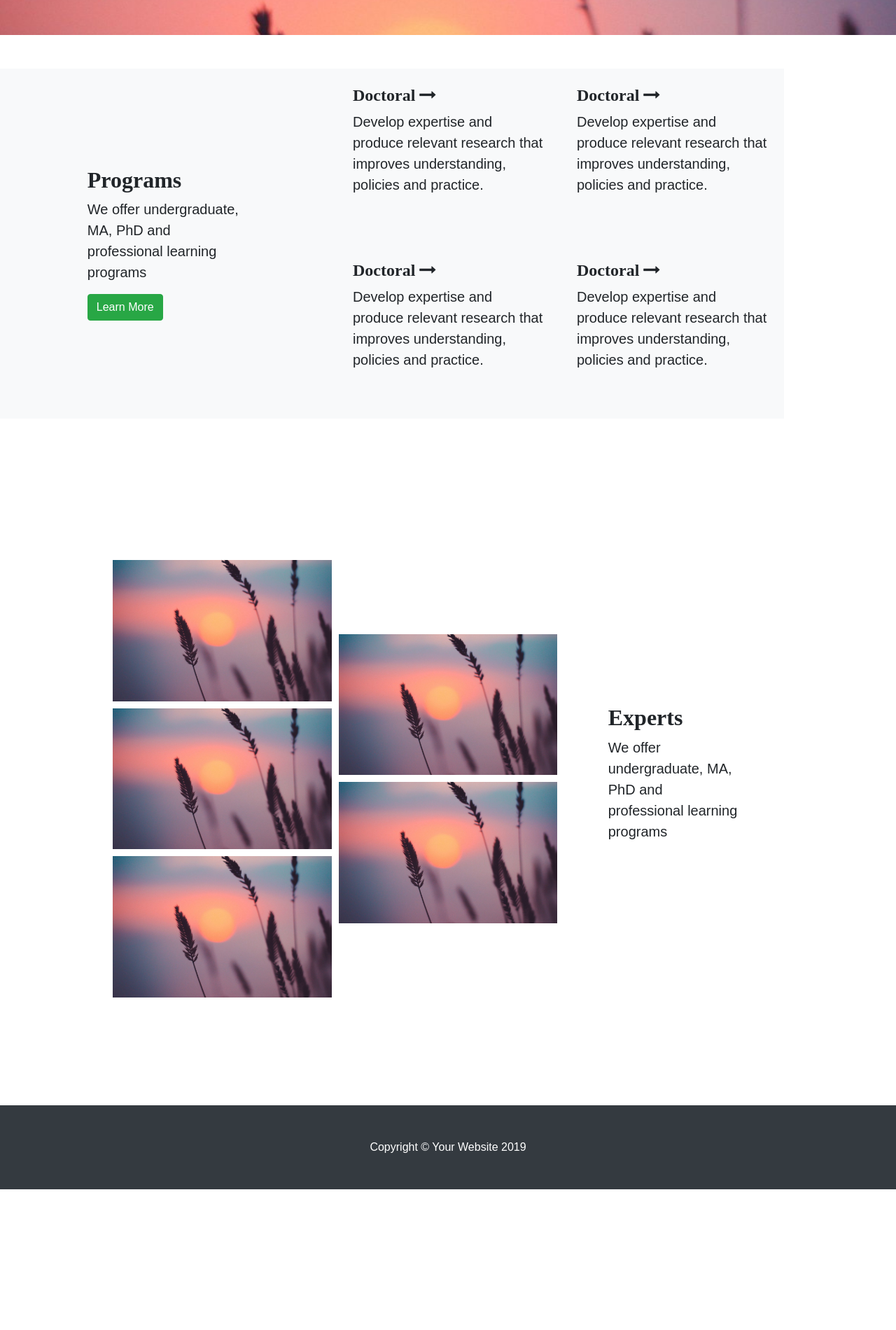
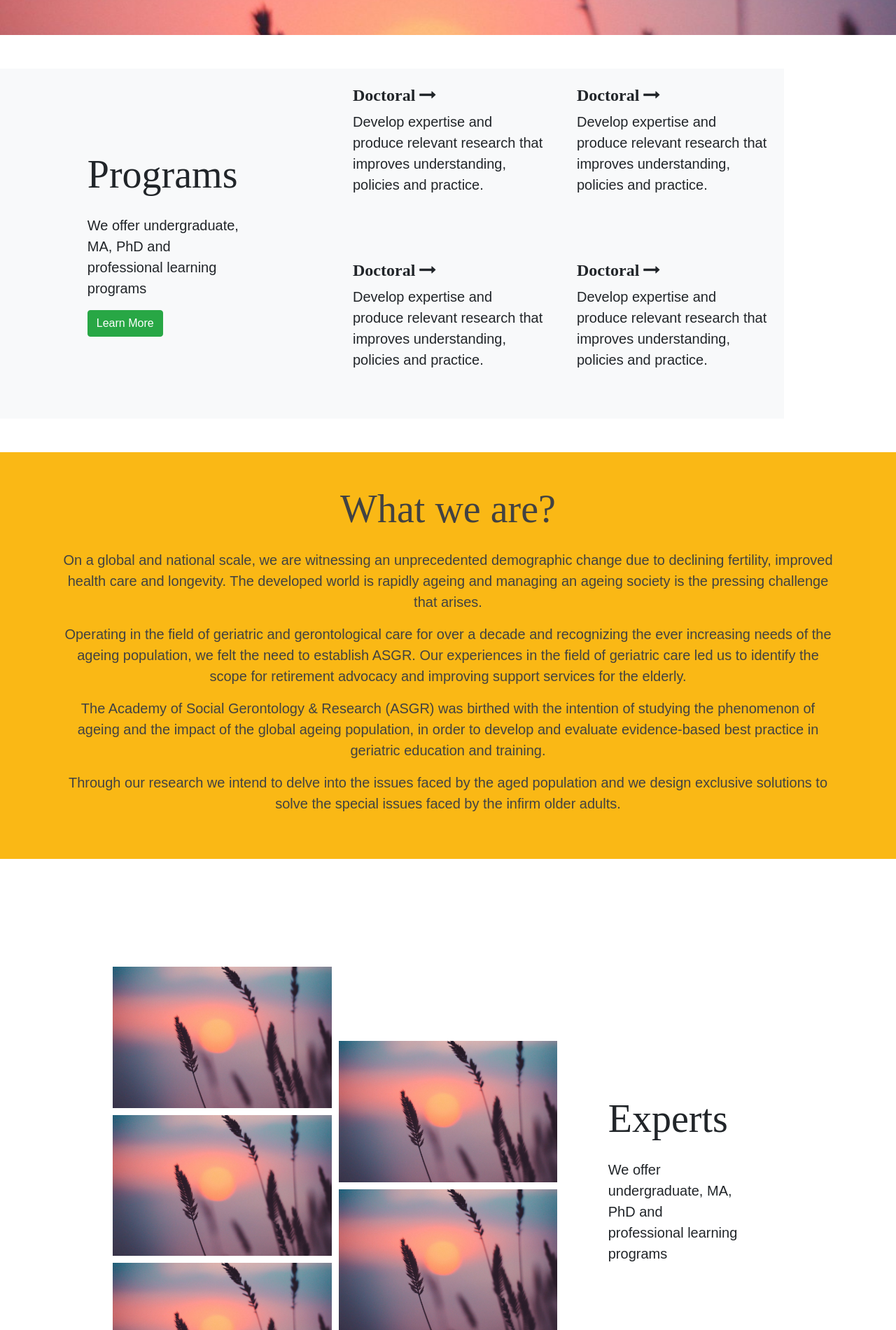
Before and after one commit to ic-Solutions/agsr-static, a Jekyll site: the page built from index.html, in a window 1280 px wide. Shown: the part 429-2329 px from the top of the page at 70% size. Built offline with Jekyll 4.4.1, drawn with Linux system fonts in a browser that asks for light colours; nearby versions of some CDN libraries; some web fonts are replaced; before the commit the page ends 2128 px from its top, so only the background shows below that.

Commit message:
add what we are section

```diff
--- a/assets/css/_sass/homepage.scss
+++ b/assets/css/_sass/homepage.scss
@@ -38,6 +38,10 @@
     grid-row: 1/3;
     display: grid;
     grid-template-columns: repeat(5, 1fr);
+    @include media-query($on-laptop) {
+      display: block;
+      padding: 0 !important;
+    }
     .program-head-card-content {
       align-self: center;
       grid-column: 2/5;
@@ -97,6 +101,9 @@
     grid-row: 2/8;
     display: grid;
     grid-template-columns: repeat(5, 1fr);
+    @include media-query($on-laptop) {
+      display: block;
+    }
     .experts-head-content {
       align-self: center;
       grid-column: 2/5;
@@ -113,7 +120,7 @@
     }
     p {
       position: absolute;
-      top: 10%;
+      top: 20%;
       left: 10%;
       opacity: 0;
       transition: all 0.3s;
@@ -126,6 +133,13 @@
       p {
         opacity: 1;
       }
+    }
+  }
+
+  .experts-head-card,
+  .image {
+    @include media-query($on-laptop) {
+      margin-bottom: 1em;
     }
   }
 
--- a/assets/css/_sass/style.scss
+++ b/assets/css/_sass/style.scss
@@ -30,3 +30,11 @@ a.nostyle {
     text-decoration: none;
   }
 }
+
+.bg-yellow {
+  background-color: $yellow;
+}
+
+.grey {
+  color: $grey;
+}
--- a/assets/css/main.scss
+++ b/assets/css/main.scss
@@ -15,6 +15,8 @@ $content-width: 1000px;
 $on-palm: 600px;
 $on-laptop: 800px;
 
+$yellow: #fab815;
+$grey: #424242;
 // Use media queries like this:
 // @include media-query($on-palm) {
 //     .wrapper {
--- a/index.html
+++ b/index.html
@@ -28,7 +28,7 @@ layout: default
 <section class="programs py-5">
   <div class="program-head-card bg-light p-5">
     <div class="program-head-card-content">
-      <h2>Programs</h2>
+      <h2 class="display-4 pb-3">Programs</h2>
       <p class="lead">
         We offer undergraduate, MA, PhD and professional learning programs
       </p>
@@ -88,10 +88,44 @@ layout: default
   </a>
 </section>
 
+<section class="what-we-are bg-yellow py-5">
+  <div class="container">
+    <div class="row">
+      <div class="col-md-12 grey text-center">
+        <h2 class="display-4 pb-3">What we are?</h2>
+        <p class="lead">
+          On a global and national scale, we are witnessing an unprecedented
+          demographic change due to declining fertility, improved health care
+          and longevity. The developed world is rapidly ageing and managing an
+          ageing society is the pressing challenge that arises.
+        </p>
+        <p class="lead">
+          Operating in the field of geriatric and gerontological care for over a
+          decade and recognizing the ever increasing needs of the ageing
+          population, we felt the need to establish ASGR. Our experiences in the
+          field of geriatric care led us to identify the scope for retirement
+          advocacy and improving support services for the elderly.
+        </p>
+        <p class="lead">
+          The Academy of Social Gerontology & Research (ASGR) was birthed with
+          the intention of studying the phenomenon of ageing and the impact of
+          the global ageing population, in order to develop and evaluate
+          evidence-based best practice in geriatric education and training.
+        </p>
+        <p class="lead">
+          Through our research we intend to delve into the issues faced by the
+          aged population and we design exclusive solutions to solve the special
+          issues faced by the infirm older adults.
+        </p>
+      </div>
+    </div>
+  </div>
+</section>
+
 <section class="experts py-5">
   <div class="experts-head-card">
     <div class="experts-head-content">
-      <h2>Experts</h2>
+      <h2 class="display-4 pb-3">Experts</h2>
       <p class="lead">
         We offer undergraduate, MA, PhD and professional learning programs
       </p>
@@ -133,3 +167,9 @@ layout: default
     <p class="text-white">About the expert here</p>
   </div>
 </section>
+
+<section class="core-team bg-light py-5"></section>
+
+<section class="gallery py-5"></section>
+
+<section class="csr bg-light py-5"></section>
```
